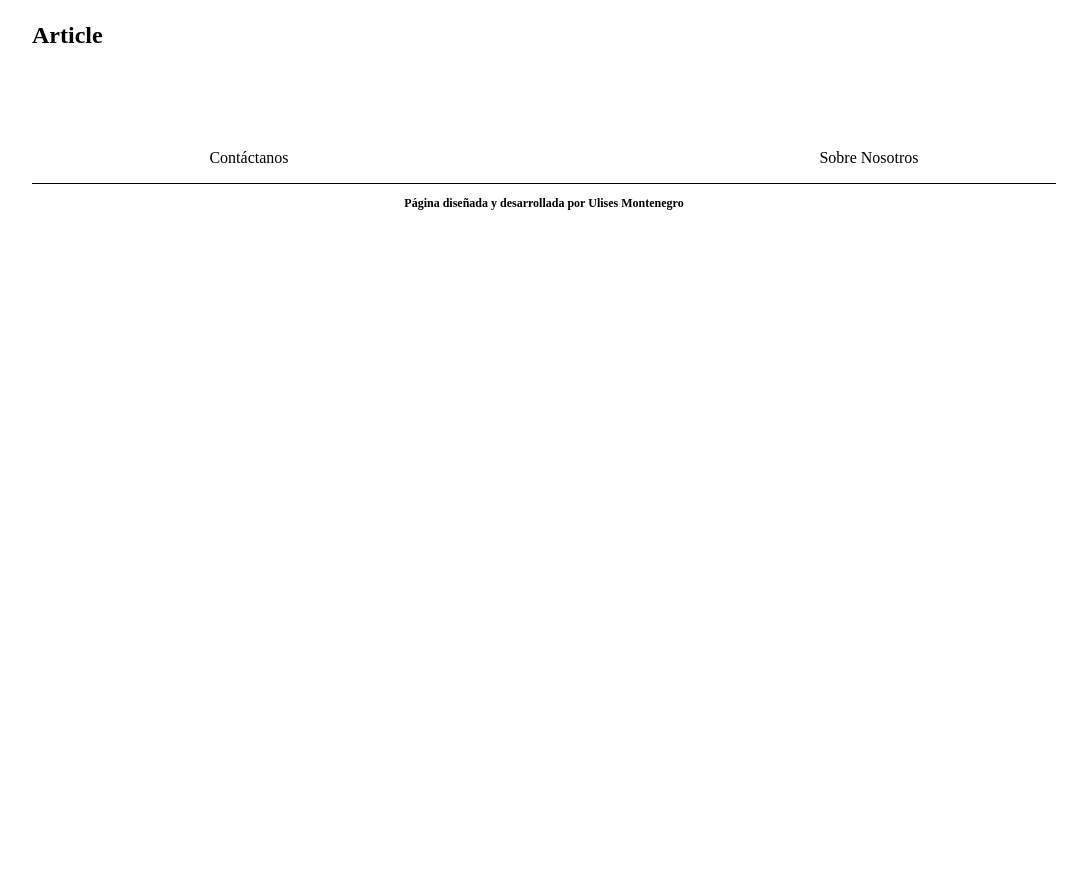
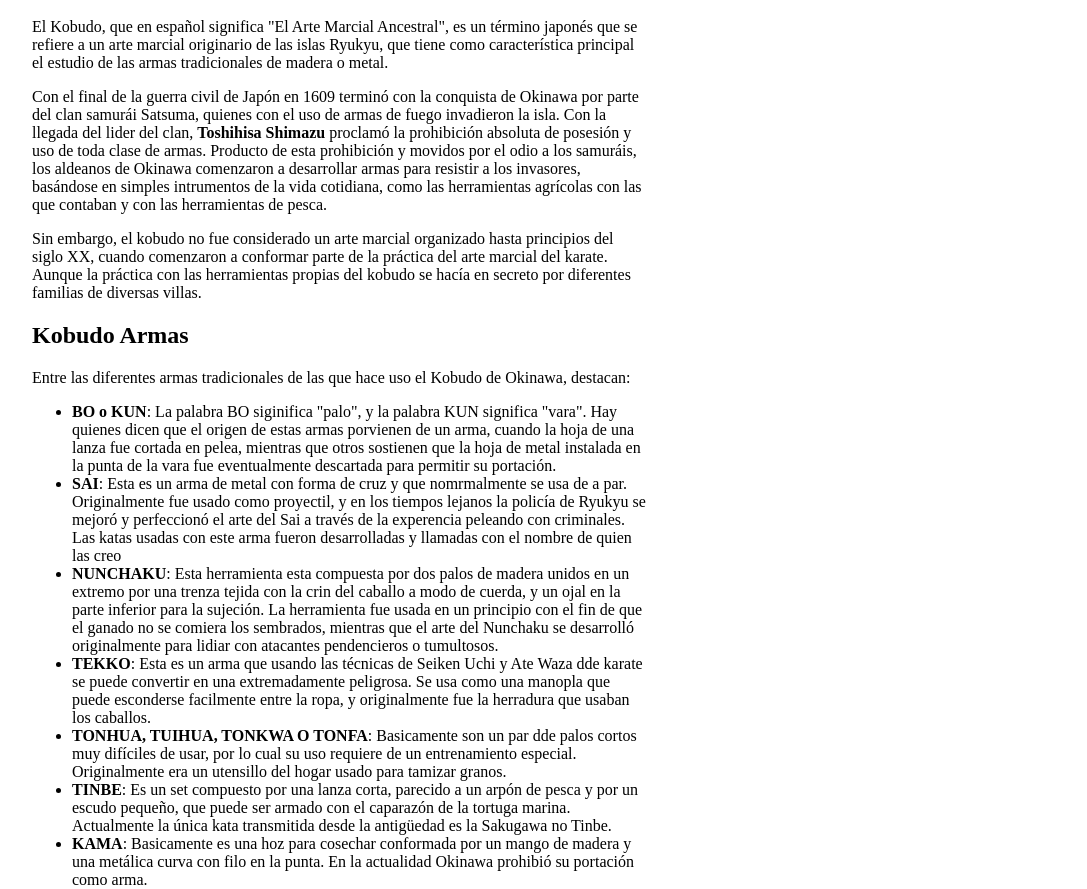
Before and after one commit to Ulise22/karate-info, a Next.js app: page /articulos/karate-kobudo in a window 1280 px wide. Shown: the part 849-1738 px from the top of the page, without its empty margins (96-1183 px from the left). Before the commit the page ends 1072 px from the top, so only its background shows below. Built offline with nearby package versions, Linux system fonts and the light colour scheme; a web font is replaced by a local one.

Commit message:
karate kobudo article done

```diff
--- a/src/app/articulos/(articles-list)/(0-10)/karate-kobudo/page.tsx
+++ b/src/app/articulos/(articles-list)/(0-10)/karate-kobudo/page.tsx
@@ -7,7 +7,23 @@ export default function Kobudo () {
         <main className={styles.article}>
             <ArticlesHero title='Karate Kobudo' img={kobudo} />
             <section className={styles.article__container}>
-                <h1>Article</h1>
+                <p>El Kobudo, que en español significa &quot;El Arte Marcial Ancestral&quot;, es un término japonés que se refiere a un arte marcial originario de las islas Ryukyu, que tiene como característica principal el estudio de las armas tradicionales de madera o metal. </p>
+                <p>Con el final de la guerra civil de Japón en 1609 terminó con la conquista de Okinawa por parte del clan samurái Satsuma, quienes con el uso de armas de fuego invadieron la isla. Con la llegada del lider del clan, <b>Toshihisa Shimazu</b> proclamó la prohibición absoluta de posesión y uso de toda clase de armas. Producto de esta prohibición y movidos por el odio a los samuráis, los aldeanos de Okinawa comenzaron a desarrollar armas para resistir a los invasores, basándose en simples intrumentos de la vida cotidiana, como las herramientas agrícolas con las que contaban y con las herramientas de pesca.</p>
+                <p>Sin embargo, el kobudo no fue considerado un arte marcial organizado hasta principios del siglo XX, cuando comenzaron a conformar parte de la práctica del arte marcial del karate. Aunque la práctica con las herramientas propias del kobudo se hacía en secreto por diferentes familias de diversas villas.</p>
+                <p></p>
+                <h2>Kobudo Armas</h2>
+                <p>Entre las diferentes armas tradicionales de las que hace uso el Kobudo de Okinawa, destacan:</p>
+                <ul>
+                    <li><b>BO o KUN</b>: La palabra BO siginifica &quot;palo&quot;, y la palabra KUN significa &quot;vara&quot;. Hay quienes dicen que el origen de estas armas porvienen de un arma, cuando la hoja de una lanza fue cortada en pelea, mientras que otros sostienen que la hoja de metal instalada en la punta de la vara fue eventualmente descartada para permitir su portación.</li>
+                    <li><b>SAI</b>: Esta es un arma de metal con forma de cruz y que nomrmalmente se usa de a par. Originalmente fue usado como proyectil, y en los tiempos lejanos la policía de Ryukyu se mejoró y perfeccionó el arte del Sai a través de la experencia peleando con criminales. Las katas usadas con este arma fueron desarrolladas y llamadas con el nombre de quien las creo</li>
+                    <li><b>NUNCHAKU</b>: Esta herramienta esta compuesta por dos palos de madera unidos en un extremo por una trenza tejida con la crin del caballo a modo de cuerda, y un ojal en la parte inferior para la sujeción. La herramienta fue usada en un principio con el fin de que el ganado no se comiera los sembrados, mientras que el arte del Nunchaku se desarrolló originalmente para lidiar con atacantes pendencieros o tumultosos. </li>
+                    <li><b>TEKKO</b>: Esta es un arma que usando las técnicas de Seiken Uchi y Ate Waza dde karate se puede convertir en una extremadamente peligrosa. Se usa como una manopla que puede esconderse facilmente entre la ropa, y originalmente fue la herradura que usaban los caballos.</li>
+                    <li><b>TONHUA, TUIHUA, TONKWA O TONFA</b>: Basicamente son un par dde palos cortos muy difíciles de usar, por lo cual su uso requiere de un entrenamiento especial. Originalmente era un utensillo del hogar usado para tamizar granos.</li>
+                    <li><b>TINBE</b>: Es un set compuesto por una lanza corta, parecido a un arpón de pesca y por un escudo pequeño, que puede ser armado con el caparazón de la tortuga marina. Actualmente la única kata transmitida desde la antigüedad es la Sakugawa no Tinbe.</li>
+                    <li><b>KAMA</b>: Basicamente es una hoz para cosechar conformada por un mango de madera y una metálica curva con filo en la punta. En la actualidad Okinawa prohibió su portación como arma.</li>
+                    <li><b>EKU o KAI</b>: Es un remo de madera utilizado para patear la arena con la intención de cegar a los oponentes y de golpear con los bordes filosos de dicha arma.</li>
+                    <li><b>SURUCHIN</b>: Son boleadoras, una cuerda con piedras o pedazos de metal atados en los extremos de la cuerda.</li>
+                </ul>
             </section>
         </main>
     )
```
